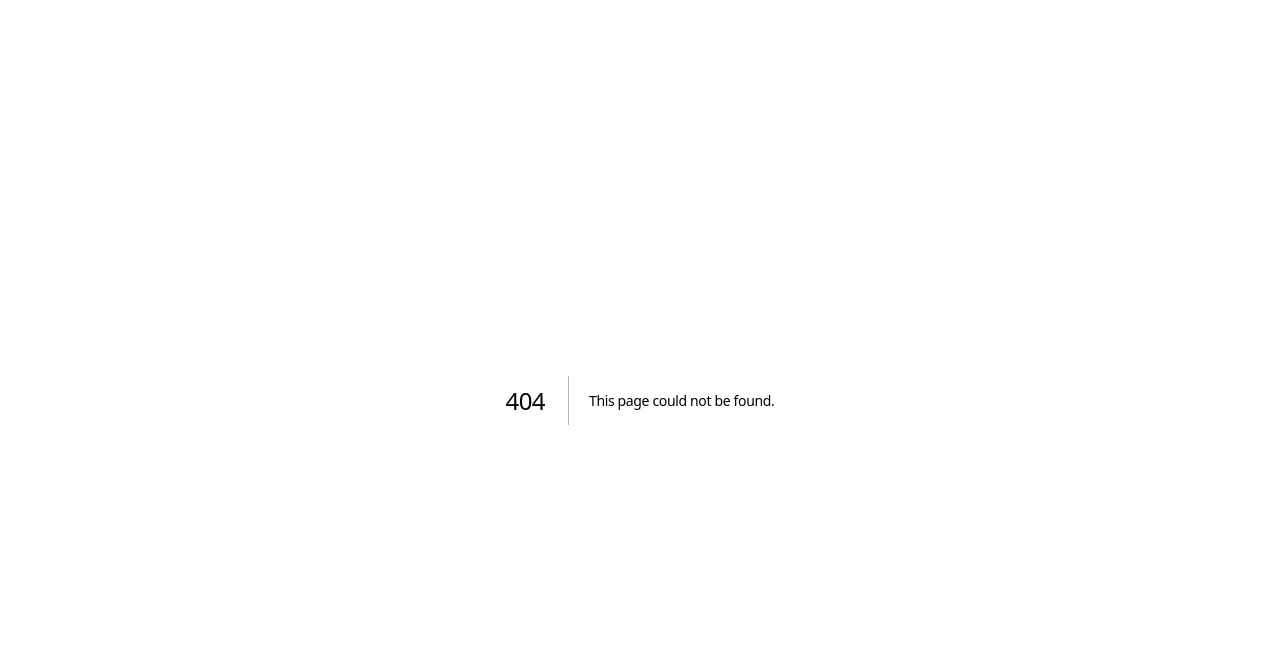
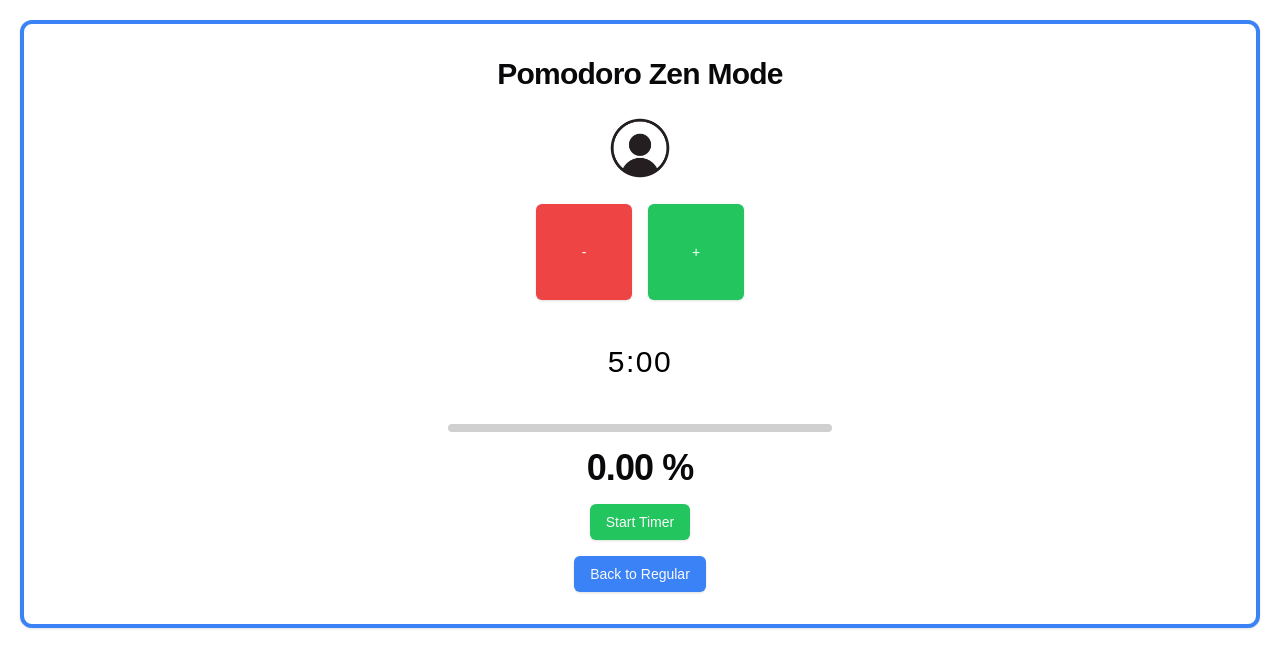
Before and after one commit to ArcFlu/arc-pomodoro, a Next.js app in the folder arc-pomodoro-app/: page /pomodoro-mode in a window 1280 px wide. Before the commit this address had no page. Shown: the top 668 px of the page. Built offline with nearby package versions, Linux system fonts and the light colour scheme.

Commit message:
buttons and logic for the pomodoro zen mode page

```diff
--- a/arc-pomodoro-app/app/arc-timer/Pomodoro-Mode.tsx
+++ /dev/null
@@ -1,58 +0,0 @@
-'use client';
-import { Card, Button } from '@/components/index';
-import profilePicture from './profile-picture.jpg';
-import Image from 'next/image';
-import { Progress } from '@/components/shadcn-ui/progress';
-import React, { useEffect, useState } from 'react';
-
-const PomodoroMode: React.FC = () => {
-  let initTimerValue = 300;
-  const [isCountingDown, setIsCountingDown] = useState(false);
-  const [timer, setTimer] = useState(initTimerValue);
-  const [inputFieldTimer, setInputFieldTimer] = useState(initTimerValue);
-
-  useEffect(() => {
-    if (isCountingDown) {
-      const interval = setInterval(() => {
-        setTimer((prevTimer) => {
-          if (prevTimer > 0) {
-            return prevTimer - 1;
-          } else {
-            clearInterval(interval);
-            setIsCountingDown(false);
-            return 0;
-          }
-        });
-      }, 1000);
-      return () => clearInterval(interval);
-    }
-  }, [isCountingDown]);
-
-  const handleToggle = () => {
-    setIsCountingDown((prev) => !prev);
-  };
-
-  const value = 100 - (timer / initTimerValue) * 100;
-
-  return (
-    <Card className='flex h-1/2 flex-col items-start items-center justify-center gap-4 border-4 border-blue-500'>
-      <h3>Pomodoro Zen Mode</h3>
-      <Image className='w-20' alt='profile-pic' src={profilePicture} />
-      <h3 className='flex w-28 justify-center bg-white p-2.5 text-black'>
-        {Math.floor(timer / 60)}:
-        {timer % 60 < 10 ? '0' + (timer % 60) : timer % 60}
-      </h3>
-      <Progress className='w-1/4' value={value} />
-      <h2>{value.toFixed(2)} %</h2>
-      <Button
-        className={isCountingDown ? 'bg-red-500' : 'bg-green-500'}
-        onClick={handleToggle}
-      >
-        {isCountingDown ? 'End Timer' : 'Start Timer'}
-      </Button>
-      <Button className='bg-blue-500'>Back to Regular</Button>
-    </Card>
-  );
-};
-
-export default PomodoroMode;
--- a/arc-pomodoro-app/app/arc-timer/TimerAndControlsSection.tsx
+++ b/arc-pomodoro-app/app/arc-timer/TimerAndControlsSection.tsx
@@ -3,6 +3,7 @@ import { Button, Card } from '@/components/index';
 import { Stack } from '@mui/material';
 import React, { useEffect, useState } from 'react';
 import { FieldNumberInput } from '../../components/src/mui-treasury/field-number-input';
+import { redirect } from 'next/navigation';
 
 //Initial Value on Controls drop down and Timer side.
 const initTimerValue = 1;
@@ -91,6 +92,15 @@ const TimerAndControlsSection: React.FC = () => {
             >
               Start
             </Button>
+            <Button
+              disabled={isCountingDown}
+              onClick={() => {
+                redirect('/pomodoro-mode');
+              }}
+              className='bg-purple-500'
+            >
+              Pomodoro Mode
+            </Button>
           </Stack>
         </Stack>
       </Card>
--- a/arc-pomodoro-app/app/arc-timer/page.tsx
+++ b/arc-pomodoro-app/app/arc-timer/page.tsx
@@ -1,14 +1,12 @@
 import React from 'react';
 import DisplayForestStatsSection from './DisplayForestStatsSection';
 import TimerAndControlsSection from './TimerAndControlsSection';
-import PomodoroMode from './Pomodoro-Mode';
 
 const Page: React.FC = () => {
   return (
     <div className='h-screen p-5'>
       <DisplayForestStatsSection />
       <TimerAndControlsSection />
-      <PomodoroMode />
     </div>
   );
 };
--- /dev/null
+++ b/arc-pomodoro-app/app/pomodoro-mode/PomodoroMode.tsx
@@ -0,0 +1,89 @@
+'use client';
+import { Card, Button } from '@/components/index';
+import profilePicture from './profile-picture.jpg';
+import Image from 'next/image';
+import { Progress } from '@/components/shadcn-ui/progress';
+import React, { useEffect, useState } from 'react';
+import { redirect } from 'next/navigation';
+
+const PomodoroMode: React.FC = () => {
+  const [isCountingDown, setIsCountingDown] = useState(false);
+  const [timer, setTimer] = useState(300);
+  const [initTimerValue, setInitTimerValue] = useState(300);
+
+  useEffect(() => {
+    if (isCountingDown) {
+      const interval = setInterval(() => {
+        setTimer((prevTimer) => {
+          if (prevTimer > 0) {
+            return prevTimer - 1;
+          } else {
+            clearInterval(interval);
+            setIsCountingDown(false);
+            return 0;
+          }
+        });
+      }, 1000);
+      return () => clearInterval(interval);
+    }
+  }, [isCountingDown]);
+
+  const handleToggle = () => {
+    setIsCountingDown((prev) => !prev);
+    if (isCountingDown) {
+      setTimer(initTimerValue);
+      setInitTimerValue(initTimerValue);
+    }
+  };
+
+  let value = 100 - (timer / initTimerValue) * 100;
+
+  function handleTime(adjustment: number) {
+    setTimer(Math.max(300, Math.min(timer + adjustment, 7200)));
+    setInitTimerValue(
+      Math.max(300, Math.min(initTimerValue + adjustment, 7200))
+    );
+  }
+
+  return (
+    <Card className='flex h-4/5 flex-col items-start items-center justify-center gap-4 border-4 border-blue-500'>
+      <h3>Pomodoro Zen Mode</h3>
+      <Image className='w-20' alt='profile-pic' src={profilePicture} />
+      <div className='flex gap-4'>
+        <Button
+          disabled={isCountingDown ? true : false}
+          className='h-24 w-24 bg-red-500'
+          onClick={() => handleTime(-300)}
+        >
+          -
+        </Button>
+        <Button
+          disabled={isCountingDown ? true : false}
+          className='h-24 w-24 bg-green-500'
+          onClick={() => handleTime(+300)}
+        >
+          +
+        </Button>
+      </div>
+      <h3 className='flex w-28 justify-center bg-white px-20 py-7 text-3xl font-thin tracking-wider text-black'>
+        {Math.floor(timer / 60)}:
+        {timer % 60 < 10 ? '0' + (timer % 60) : timer % 60}
+      </h3>
+      <div className='flex flex-col gap-y-4'>
+        <Progress className='w-96' value={value} />
+        <h2 className='2-xl self-center'>{value.toFixed(2)} %</h2>
+      </div>
+      <Button
+        className={isCountingDown ? 'bg-red-500' : 'bg-green-500'}
+        onClick={handleToggle}
+      >
+        {isCountingDown ? 'End Timer' : 'Start Timer'}
+      </Button>
+      <Button className='bg-blue-500' onClick={() => redirect('./arc-timer')}>
+        Back to Regular
+      </Button>
+    </Card>
+  );
+};
+
+export default PomodoroMode;
--- /dev/null
+++ b/arc-pomodoro-app/app/pomodoro-mode/page.tsx
@@ -0,0 +1,12 @@
+import React from 'react';
+import PomodoroMode from './PomodoroMode';
+
+const Page: React.FC = () => {
+  return (
+    <div className='h-screen p-5'>
+      <PomodoroMode />
+    </div>
+  );
+};
+
+export default Page;
```
Also changed, not shown: arc-pomodoro-app/app/pomodoro-mode/profile-picture.jpg (renamed from arc-pomodoro-app/app/arc-timer/profile-picture.jpg), 1 other file (tests, documents, lock files or other folders).
